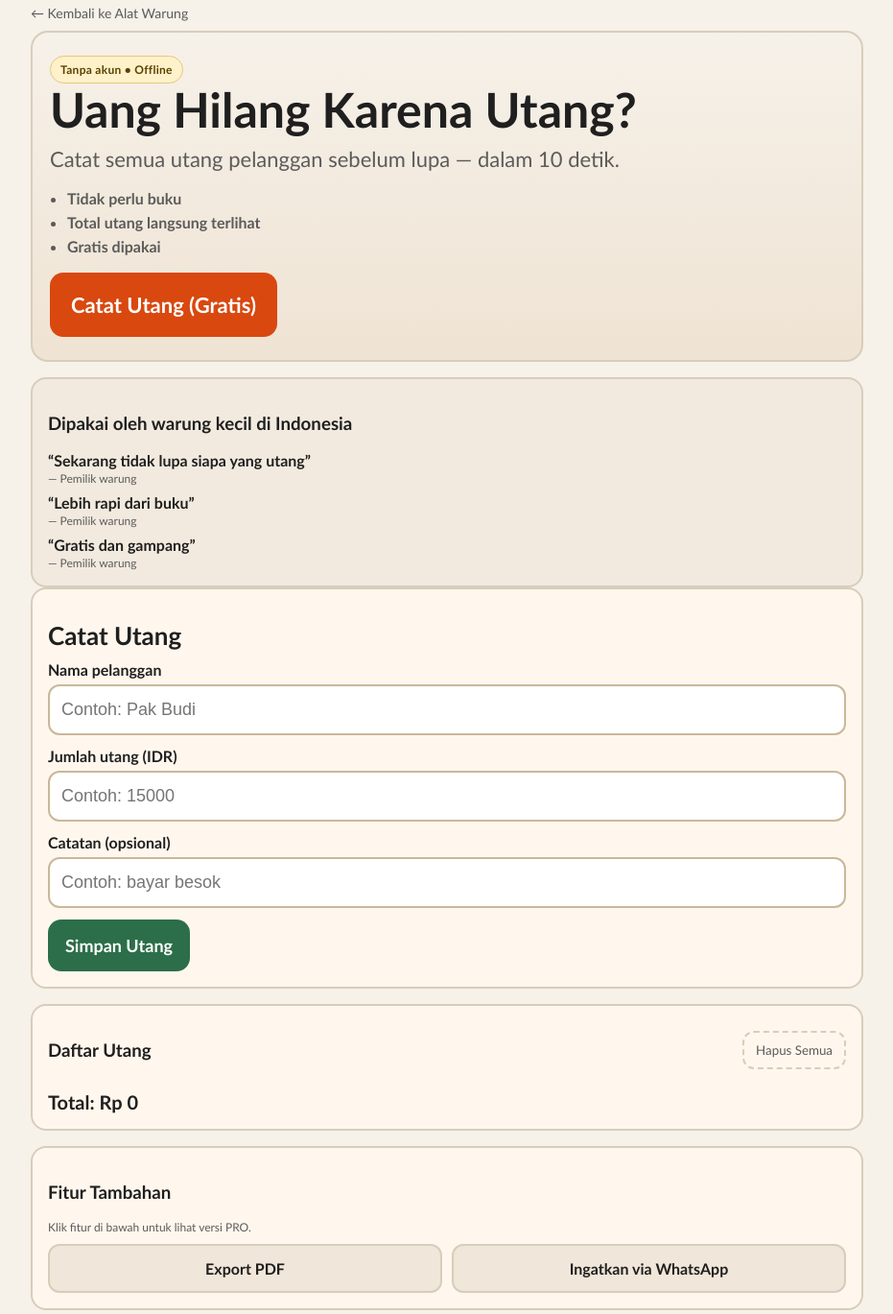
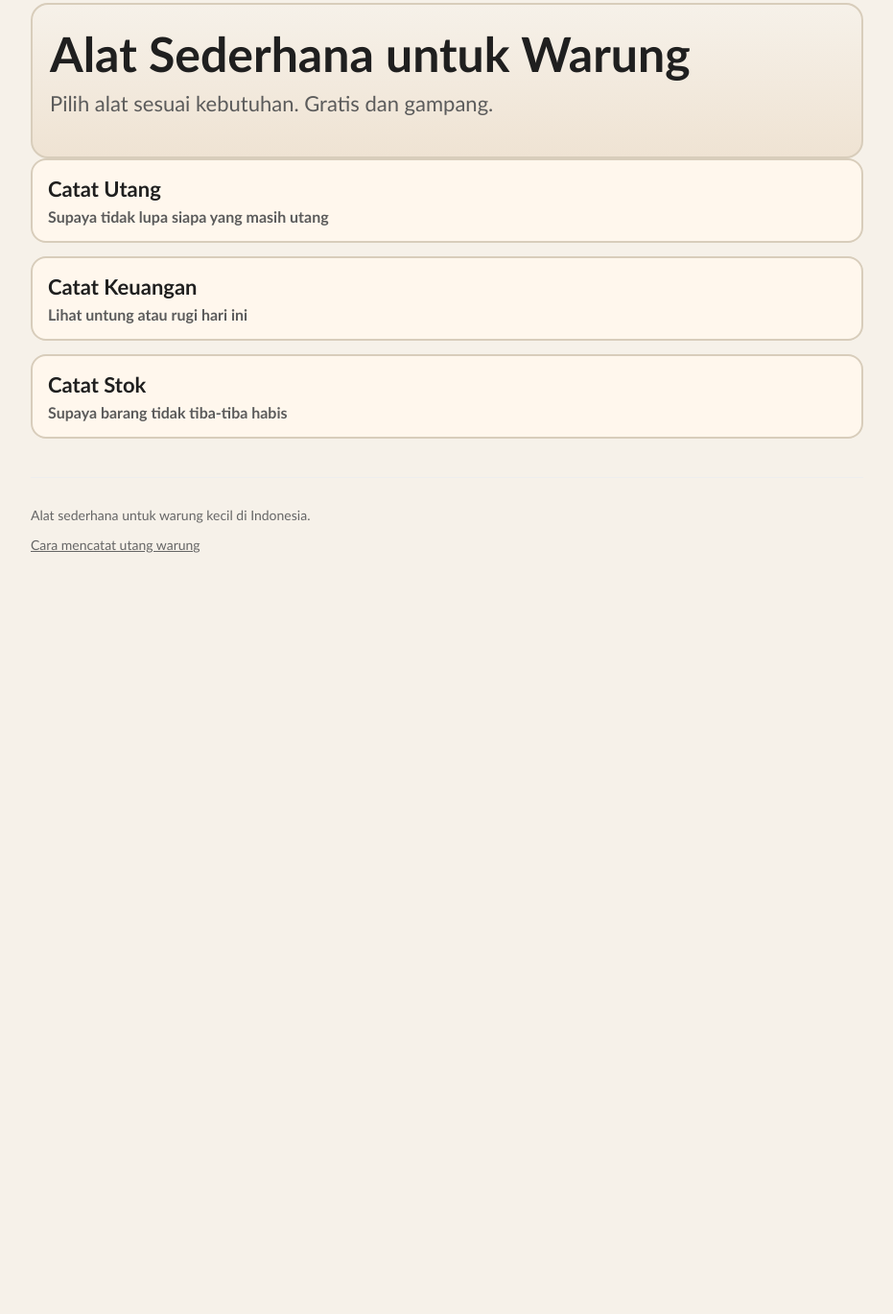
Before and after one commit to Richardkenne/Alat_warung, a plain HTML site: page index.html in a window 1280 px wide. Shown: the part 21-1390 px from the top of the page at 96% size, without its empty margins (174-1105 px from the left). After the commit the page ends 800 px from the top, so only its background shows below. Drawn offline with Linux system fonts and the light colour scheme.

Commit message:
Add files via upload

```diff
--- a/index.html
+++ b/index.html
@@ -3,92 +3,35 @@
 <head>
   <meta charset="utf-8" />
   <meta name="viewport" content="width=device-width, initial-scale=1" />
-  <title>Catat Utang Warung</title>
-  <link rel="stylesheet" href="../style.css" />
+  <title>Alat Warung</title>
+  <link rel="stylesheet" href="style.css" />
 </head>
 <body>
   <main>
-    <a class="back-link" href="../index.html">← Kembali ke Alat Warung</a>
-    <section class="hero" id="top">
-      <div class="badge">Tanpa akun • Offline</div>
-      <h1>Uang Hilang Karena Utang?</h1>
-      <p class="subtitle">Catat semua utang pelanggan sebelum lupa — dalam 10 detik.</p>
-      <ul class="hero-list">
-        <li>Tidak perlu buku</li>
-        <li>Total utang langsung terlihat</li>
-        <li>Gratis dipakai</li>
-      </ul>
-      <button class="btn btn-strong" data-scroll="tool">Catat Utang (Gratis)</button>
+    <section class="hero">
+      <h1>Alat Sederhana untuk Warung</h1>
+      <p class="subtitle">Pilih alat sesuai kebutuhan. Gratis dan gampang.</p>
     </section>
 
-    <section class="social-proof">
-      <h3>Dipakai oleh warung kecil di Indonesia</h3>
-      <div class="proof-item">
-        <p>“Sekarang tidak lupa siapa yang utang”</p>
-        <span>— Pemilik warung</span>
-      </div>
-      <div class="proof-item">
-        <p>“Lebih rapi dari buku”</p>
-        <span>— Pemilik warung</span>
-      </div>
-      <div class="proof-item">
-        <p>“Gratis dan gampang”</p>
-        <span>— Pemilik warung</span>
-      </div>
+    <section class="grid">
+      <a class="box-link" href="utang/index.html">
+        <h3>Catat Utang</h3>
+        <p>Supaya tidak lupa siapa yang masih utang</p>
+      </a>
+      <a class="box-link" href="keuangan/index.html">
+        <h3>Catat Keuangan</h3>
+        <p>Lihat untung atau rugi hari ini</p>
+      </a>
+      <a class="box-link" href="stok/index.html">
+        <h3>Catat Stok</h3>
+        <p>Supaya barang tidak tiba-tiba habis</p>
+      </a>
     </section>
 
-    <section class="card" id="tool">
-      <h2 class="section-title">Catat Utang</h2>
-      <label>
-        Nama pelanggan
-        <input id="nama" type="text" placeholder="Contoh: Pak Budi" />
-      </label>
-      <label>
-        Jumlah utang (IDR)
-        <input id="jumlah" type="number" inputmode="numeric" min="0" placeholder="Contoh: 15000" />
-      </label>
-      <label>
-        Catatan (opsional)
-        <input id="catatan" type="text" placeholder="Contoh: bayar besok" />
-      </label>
-      <button class="btn" id="simpan">Simpan Utang</button>
-    </section>
-
-    <section class="card">
-      <div class="row">
-        <h3>Daftar Utang</h3>
-        <button class="btn-ghost" id="hapusSemua">Hapus Semua</button>
-      </div>
-      <ul id="list" class="list"></ul>
-      <div class="total">Total: <span id="total">Rp 0</span></div>
-    </section>
-
-    <section class="card">
-      <h3>Fitur Tambahan</h3>
-      <p class="micro">Klik fitur di bawah untuk lihat versi PRO.</p>
-      <div class="row">
-        <button class="btn-secondary" data-paywall>Export PDF</button>
-        <button class="btn-secondary" data-paywall>Ingatkan via WhatsApp</button>
-      </div>
-    </section>
+    <footer class="site-footer">
+      <p>Alat sederhana untuk warung kecil di Indonesia.</p>
+      <p><a href="./cara-mencatat-utang-warung.html">Cara mencatat utang warung</a></p>
+    </footer>
   </main>
-
-  <div class="paywall" id="paywall" aria-hidden="true">
-    <div class="paywall-box">
-      <h3>Biar Utang Tidak Lupa</h3>
-      <p>Versi PRO bantu ingatkan pelanggan dan simpan riwayat.</p>
-      <ul class="paywall-list">
-        <li>Pengingat WhatsApp</li>
-        <li>Riwayat utang</li>
-        <li>Export PDF</li>
-      </ul>
-      <p class="price">Rp 50.000 / bulan</p>
-      <p class="micro">Bayar hanya jika butuh fitur PRO.</p>
-      <button class="btn" id="upgrade">Upgrade</button>
-      <button class="btn-ghost" id="tutup">Tutup</button>
-    </div>
-  </div>
-
-  <script src="app.js"></script>
 </body>
 </html>
--- a/style.css
+++ b/style.css
@@ -272,6 +272,18 @@ button {
   letter-spacing: 0.3px;
 }
 
+.site-footer{
+  margin-top:40px;
+  padding-top:16px;
+  border-top:1px solid #eee;
+  font-size:14px;
+  color:#666;
+}
+.site-footer a{
+  color:inherit;
+  text-decoration:underline;
+}
+
 @media (min-width: 720px) {
   .btn {
     width: auto;
```
Also changed, not shown: cara-mencatat-keuangan-warung.html (added, +61 -0 lines), cara-mencatat-stok-warung.html (added, +61 -0 lines), cara-mencatat-utang-warung.html (+5 -0 lines).
